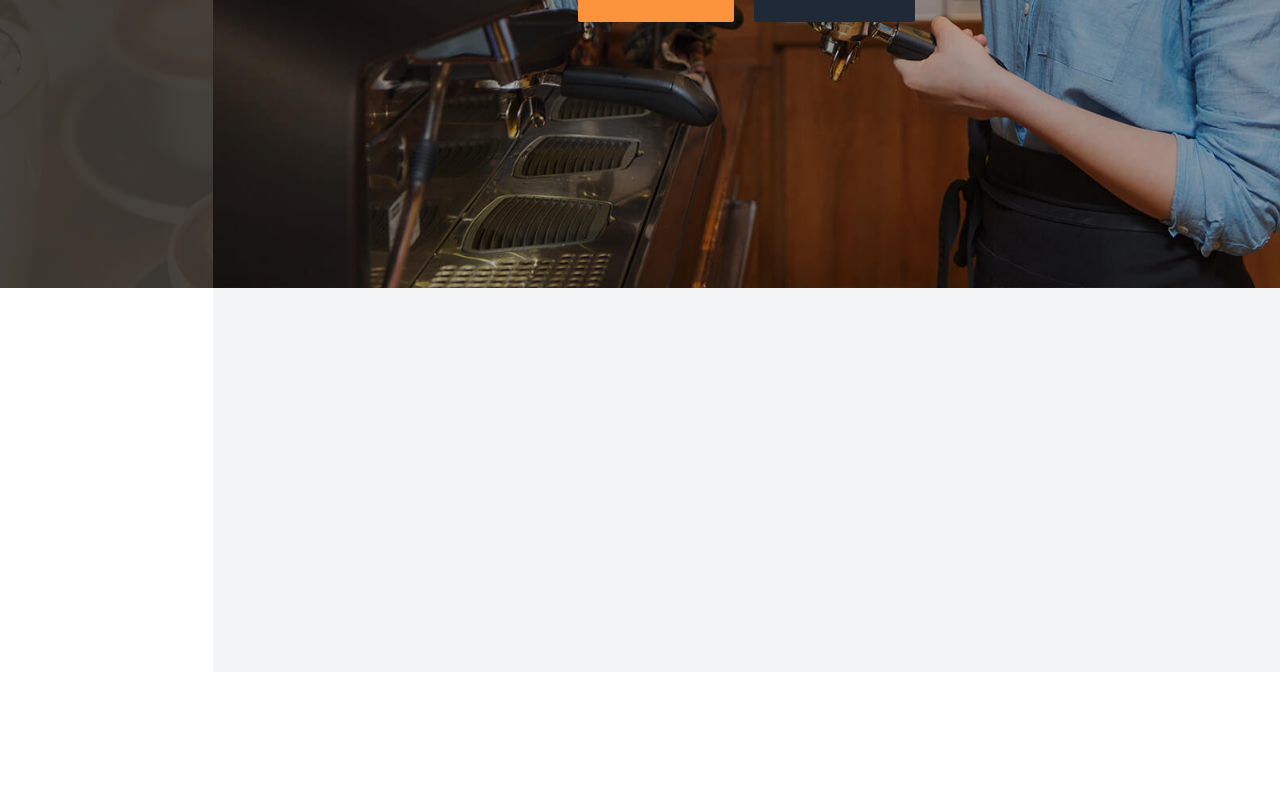
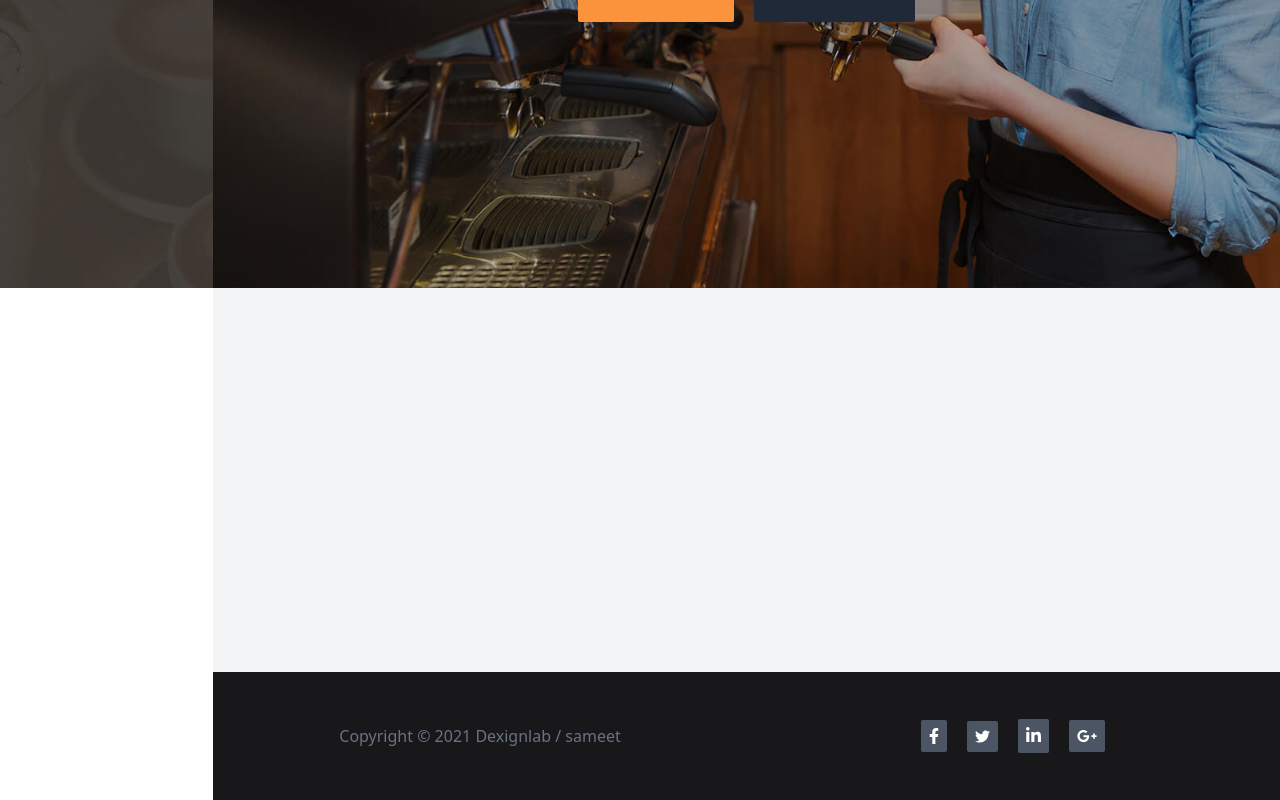
Before and after one commit to smsameet/online-coffee-shop, a Next.js app: page / in a window 1280 px wide. Shown: the part 512-1312 px from the top of the page. Before the commit the page ends 1184 px from the top, so only its background shows below. Built offline with nearby package versions, Linux system fonts and the light colour scheme.

Commit message:
require footer component

```diff
--- a/pages/_app.jsx
+++ b/pages/_app.jsx
@@ -1,13 +1,17 @@
 import Layout from '../components/layout'
 import SideBar from '../components/SideBar'
+import Footer from '../components/footer'
 import '../styles/globals.css'
 
 const MyApp = ({Component, pageProps}) => {
   return (
-    <Layout>
-      <Component {...pageProps}></Component>
-      <SideBar></SideBar>
-    </Layout>
+    <>
+      <Layout>
+        <Component {...pageProps}></Component>
+        <SideBar></SideBar>
+      </Layout>
+      <Footer></Footer>
+    </>
   )
 }
 
```
